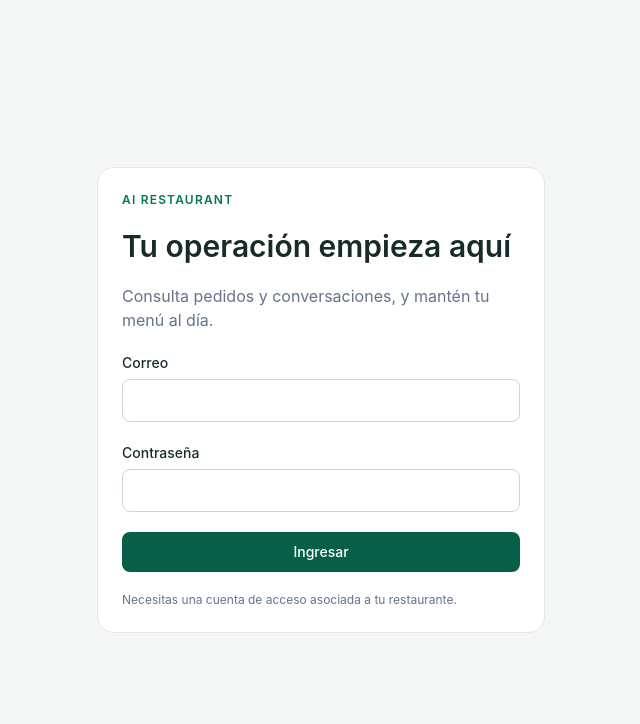
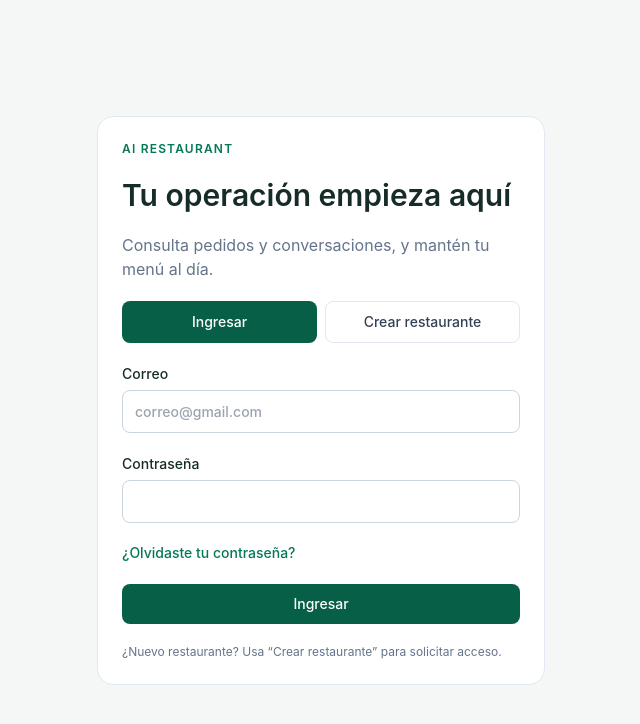
Before and after one commit to AndresAS2/ai-restaurant-dashboard, a React (Vite) app: page /login in a window 1280 px wide. Shown: the top 724 px of the page, without its empty margins (319-959 px from the left). Built offline with nearby package versions, Linux system fonts and the light colour scheme; no server answers.

Commit message:
Add restaurant registration and password recovery to polished login

```diff
--- a/src/pages/Login.jsx
+++ b/src/pages/Login.jsx
@@ -2,9 +2,111 @@ import {useState} from 'react';
 import {Navigate} from 'react-router-dom';
 import {useAuth} from '../context/AuthContext';
 import {supabase} from '../services/supabase';
+import {signUpRestaurant} from '../services/restaurantRegistration';
+
 export default function Login(){
- const {session,configured,logoutError,clearLogoutError}=useAuth(),[email,setEmail]=useState(''),[password,setPassword]=useState(''),[busy,setBusy]=useState(false),[error,setError]=useState('');
+ const {session,configured,logoutError,clearLogoutError}=useAuth();
+ const [mode,setMode]=useState('login');
+ const [restaurantName,setRestaurantName]=useState('');
+ const [email,setEmail]=useState('');
+ const [password,setPassword]=useState('');
+ const [confirmPassword,setConfirmPassword]=useState('');
+ const [busy,setBusy]=useState(false);
+ const [error,setError]=useState('');
+ const [message,setMessage]=useState('');
+
  if(session)return <Navigate to="/dashboard" replace/>;
- async function submit(e){e.preventDefault();setBusy(true);setError('');clearLogoutError();try{const {error}=await supabase.auth.signInWithPassword({email:email.trim(),password});if(error)throw error;}catch(e){setError(e.message);}finally{setBusy(false);}}
- return <main className="min-h-screen grid place-items-center p-6"><form onSubmit={submit} className="panel w-full max-w-md space-y-5"><p className="eyebrow">AI RESTAURANT</p><h1 className="text-3xl font-semibold">Tu operación empieza aquí</h1><p className="text-slate-500">Consulta pedidos y conversaciones, y mantén tu menú al día.</p>{!configured&&<p role="alert" className="notice">Falta configurar la conexión a Supabase. Consulta el archivo .env.example.</p>}<label>Correo<input required type="email" autoComplete="username" value={email} onChange={e=>setEmail(e.target.value)}/></label><label>Contraseña<input required type="password" autoComplete="current-password" value={password} onChange={e=>setPassword(e.target.value)}/></label>{(error||logoutError)&&<p className="notice error" role="alert">{error||logoutError}</p>}<button className="primary w-full" disabled={busy||!configured}>{busy?'Entrando…':'Ingresar'}</button><p className="text-xs text-slate-500">Necesitas una cuenta de acceso asociada a tu restaurante.</p></form></main>;
+
+ function resetFeedback(){setError('');setMessage('');clearLogoutError();}
+
+ async function submitLogin(e){
+  e.preventDefault();setBusy(true);resetFeedback();
+  try{
+   const {error}=await supabase.auth.signInWithPassword({email:email.trim().toLowerCase(),password});
+   if(error)throw error;
+  }catch(e){setError(e.message);}
+  finally{setBusy(false);}
+ }
+
+ async function submitRegister(e){
+  e.preventDefault();setBusy(true);resetFeedback();
+  try{
+   if(password!==confirmPassword)throw new Error('Las contraseñas no coinciden.');
+   const data=await signUpRestaurant({restaurantName,email,password});
+   if(data?.session)return;
+   setMessage('Registro recibido. Revisa tu correo para confirmar la cuenta. Después podrás iniciar sesión y tu restaurante aparecerá como pendiente de aprobación.');
+   setPassword('');
+   setConfirmPassword('');
+  }catch(e){setError(e.message);}
+  finally{setBusy(false);}
+ }
+
+ async function submitRecovery(e){
+  e.preventDefault();setBusy(true);resetFeedback();
+  try{
+   const cleanEmail=email.trim().toLowerCase();
+   if(!cleanEmail)throw new Error('Ingresa el correo de tu cuenta.');
+   const {error}=await supabase.auth.resetPasswordForEmail(cleanEmail,{
+    redirectTo:window.location.origin+'/reset-password'
+   });
+   if(error)throw error;
+   setMessage('Te enviamos un enlace para cambiar tu contraseña. Revisa tu correo.');
+  }catch(e){
+   const text=String(e.message||'');
+   setError(text.toLowerCase().includes('rate limit')?'Se alcanzó temporalmente el límite de correos. Espera un poco y vuelve a intentarlo.':text);
+  }finally{setBusy(false);}
+ }
+
+ const title=mode==='login'?'Tu operación empieza aquí':mode==='register'?'Crear restaurante':'Recuperar contraseña';
+ const subtitle=mode==='login'
+  ?'Consulta pedidos y conversaciones, y mantén tu menú al día.'
+  :mode==='register'
+   ?'Crea tu acceso. El restaurante quedará pendiente de aprobación antes de usar el sistema.'
+   :'Escribe tu correo y te enviaremos un enlace seguro para crear una contraseña nueva.';
+
+ return <main className="min-h-screen grid place-items-center p-6">
+  <form onSubmit={mode==='login'?submitLogin:mode==='register'?submitRegister:submitRecovery} className="panel w-full max-w-md space-y-5">
+   <p className="eyebrow">AI RESTAURANT</p>
+   <h1 className="text-3xl font-semibold">{title}</h1>
+   <p className="text-slate-500">{subtitle}</p>
+
+   {!configured&&<p role="alert" className="notice">Falta configurar la conexión a Supabase. Consulta el archivo .env.example.</p>}
+
+   {mode!=='forgot'&&<div className="grid grid-cols-2 gap-2">
+    <button type="button" className={mode==='login'?'primary':'secondary'} onClick={()=>{setMode('login');resetFeedback();}}>Ingresar</button>
+    <button type="button" className={mode==='register'?'primary':'secondary'} onClick={()=>{setMode('register');resetFeedback();}}>Crear restaurante</button>
+   </div>}
+
+   {mode==='register'&&<label>Nombre del restaurante
+    <input required value={restaurantName} onChange={e=>setRestaurantName(e.target.value)} placeholder="Ej: La Esquina Burger"/>
+   </label>}
+
+   <label>Correo
+    <input required type="email" autoComplete="username" value={email} onChange={e=>setEmail(e.target.value)} placeholder="correo@gmail.com"/>
+   </label>
+
+   {mode!=='forgot'&&<label>Contraseña
+    <input required type="password" minLength={8} autoComplete={mode==='login'?'current-password':'new-password'} value={password} onChange={e=>setPassword(e.target.value)}/>
+   </label>}
+
+   {mode==='login'&&<button type="button" className="text-sm font-medium text-emerald-700 hover:underline" onClick={()=>{setMode('forgot');setPassword('');resetFeedback();}}>¿Olvidaste tu contraseña?</button>}
+
+   {mode==='register'&&<label>Confirmar contraseña
+    <input required type="password" minLength={8} autoComplete="new-password" value={confirmPassword} onChange={e=>setConfirmPassword(e.target.value)}/>
+   </label>}
+
+   {(error||logoutError)&&<p className="notice error" role="alert">{error||logoutError}</p>}
+   {message&&<p className="notice" role="status">{message}</p>}
+
+   <button className="primary w-full" disabled={busy||!configured}>
+    {busy?'Procesando…':mode==='login'?'Ingresar':mode==='register'?'Crear restaurante':'Enviar enlace de recuperación'}
+   </button>
+
+   {mode==='forgot'&&<button type="button" className="secondary w-full" onClick={()=>{setMode('login');resetFeedback();}}>Volver a iniciar sesión</button>}
+
+   <p className="text-xs text-slate-500">
+    {mode==='login'?'¿Nuevo restaurante? Usa “Crear restaurante” para solicitar acceso.':'Tus datos quedan separados de los demás restaurantes.'}
+   </p>
+  </form>
+ </main>;
 }
```
